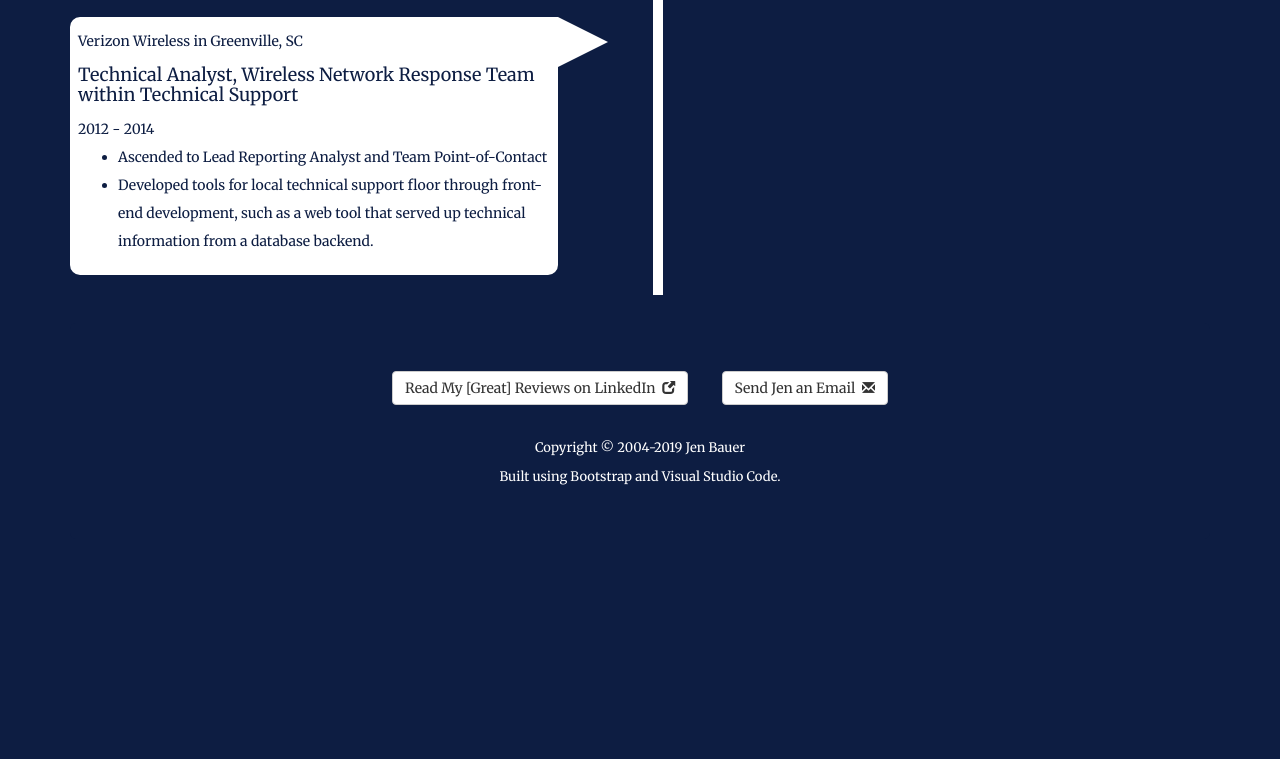
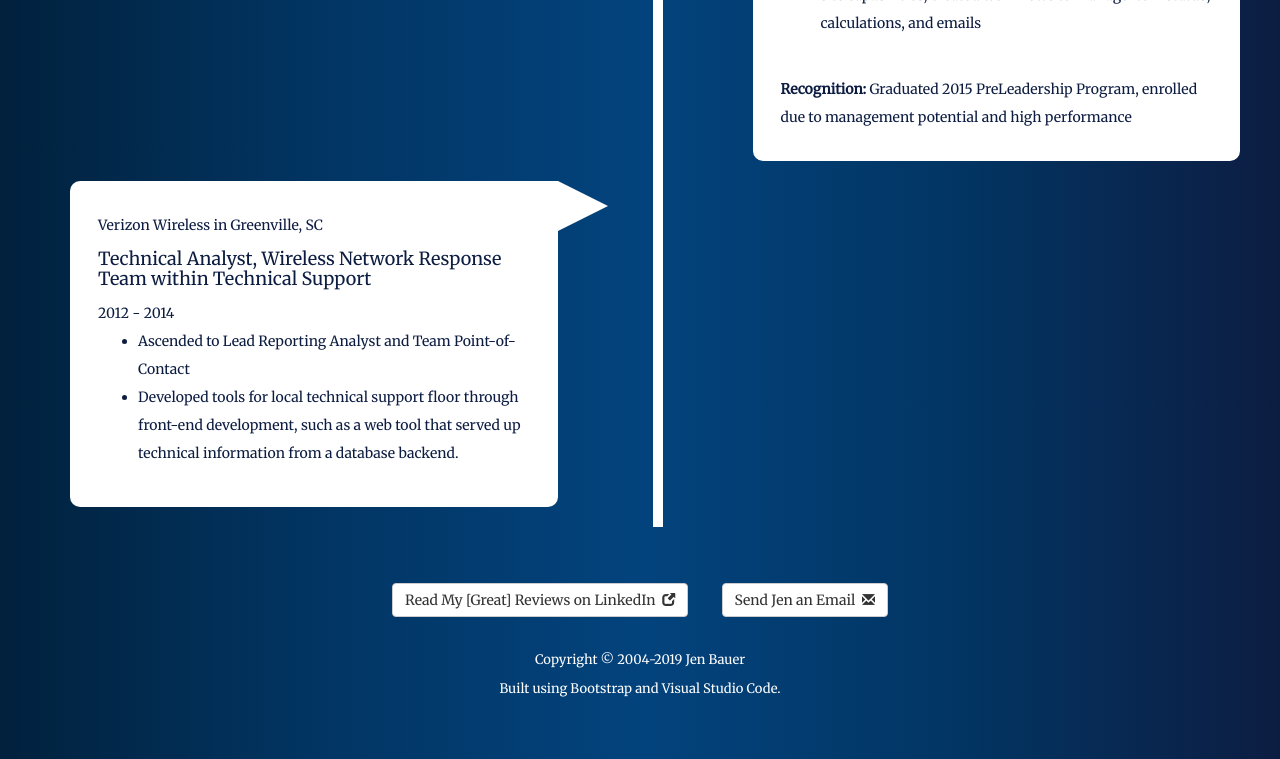
Before and after one commit to JenBauer/jenbauer_com, a plain HTML site: page index.html in a window 1280 px wide. Shown: the part 1885-2644 px from the top of the page. Before the commit the page ends 2454 px from the top, so only its background shows below. Drawn offline with nearby package versions, Linux system fonts and the light colour scheme.

Commit message:
Style updates

```diff
--- a/css/style.css
+++ b/css/style.css
@@ -10,13 +10,13 @@ body {
     padding:0;
     width:100%;
     height:100%;
-    background: #0D1D42;
     font-size: 14;
     position:relative;
 	line-height: 2em;
 	font-family: 'Merriweather', serif;
 	color: #333333;
-	background-color: #0D1D42;
+    /* background-color: #0D1D42; */
+    background-image: linear-gradient(-90deg, #0D1D42, #023563, #03437D, #023563, #01213D);
 }
 
 /* Links */
@@ -68,7 +68,7 @@ a:focus {
 }
 
 .darkblueSection {
-    background: #0D1D42;
+    /* background: #0D1D42; */
     color: white;
 }
 
@@ -145,3 +145,7 @@ a:focus {
 	border-right: 50px solid white;
 	border-bottom: 25px solid transparent;
 }
+
+.bubbleContent {
+    padding: 20px;
+}
--- a/index.html
+++ b/index.html
@@ -85,6 +85,7 @@
         <div class="container">
           <div class="row no-gutters">
             <div class="col-sm-5 leftBubble">
+              <div class="bubbleContent">
               Verizon Wireless in Greenville, SC<br>
               <h4>Senior Analyst in the National Command Center</h4>2017 - Present
               <ul>
@@ -94,6 +95,7 @@
               </ul>
               <br>
               <b>Recognition: </b> 2018 Q1 and Q2 Legends Finalist, selected for being a leader in the business and providing high value to teams and projects
+              </div>
             </div>
             <div class="col-md-2 hidden-sm" style="column-fill: auto;">
               <div class="triangle-right"></div>
@@ -109,6 +111,7 @@
               <div class="triangle-left"></div>
             </div>
             <div class="col-sm-5 rightBubble">
+                <div class="bubbleContent">
               Verizon Wireless in Greenville, SC<br>
               <h4>Web Tech Analyst, Headquarters Customer Service Knowledge Management</h4>2014 - 2017
               <ul>
@@ -120,15 +123,18 @@
               <br>
               <b>Recognition: </b> Graduated 2015 PreLeadership Program, enrolled due to management potential and high performance
             </div>
+            </div>
           </div>
           <div class="row no-gutters">
             <div class="col-sm-5 leftBubble">
+                <div class="bubbleContent">
               Verizon Wireless in Greenville, SC<br>
               <h4>Technical Analyst, Wireless Network Response Team within Technical Support</h4>2012 - 2014
               <ul>
               <li>Ascended to Lead Reporting Analyst and Team Point-of-Contact</li>
               <li>Developed tools for local technical support floor through front-end development, such as a web tool that served up technical information from a database backend.</li>
               </ul>
+              </div>
             </div>
             <div class="col-md-2 hidden-sm">
               <div class="triangle-right"></div>
@@ -140,14 +146,15 @@
         </div>
     </div>
     <br>
+    <br>
 
-	  <div id="contact" class="jumbotron darkblueSection" style="text-align: center">
-		<button type="button" class="btn btn-default" onclick="window.open('https://www.linkedin.com/in/thejenbauer');">Read My [Great] Reviews on LinkedIn&nbsp;&nbsp;<font size=2><span class="glyphicon glyphicon-new-window" aria-hidden="true"></span></font></button>
-		<button type="button" class="btn btn-default" onclick="window.open('mailto:hellojenbauer@gmail.com');" style="margin-left:30px;">Send Jen an Email&nbsp;&nbsp;<font size=2><span class="glyphicon glyphicon-envelope" aria-hidden="true"></font></span></button>
-		<br><br>
-		<font size=2>Copyright &copy; 2004-<script type="text/javascript">var d = new Date(); document.write(d.getFullYear())</script> Jen Bauer<br>Built using Bootstrap and Visual Studio Code.</font> <!--Add all thanks and links here --><br>
+	  <div id="contact" class="darkblueSection" style="text-align: center">
+      <button type="button" class="btn btn-default" onclick="window.open('https://www.linkedin.com/in/thejenbauer');">Read My [Great] Reviews on LinkedIn&nbsp;&nbsp;<font size=2><span class="glyphicon glyphicon-new-window" aria-hidden="true"></span></font></button>
+      <button type="button" class="btn btn-default" onclick="window.open('mailto:hellojenbauer@gmail.com');" style="margin-left:30px;">Send Jen an Email&nbsp;&nbsp;<font size=2><span class="glyphicon glyphicon-envelope" aria-hidden="true"></font></span></button>
+      <br><br>
+      <font size=2>Copyright &copy; 2004-<script type="text/javascript">var d = new Date(); document.write(d.getFullYear())</script> Jen Bauer<br>Built using Bootstrap and Visual Studio Code.</font> <!--Add all thanks and links here --><br>
 	  </div>
-
+    <br><br>
     </div> <!-- /container -->
 
     <!-- Bootstrap core JavaScript -->
```
